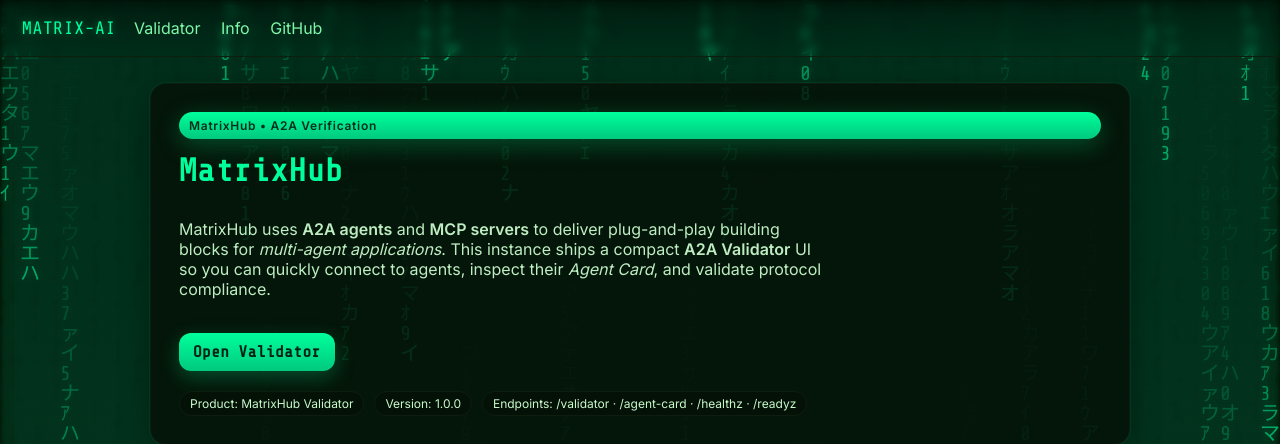
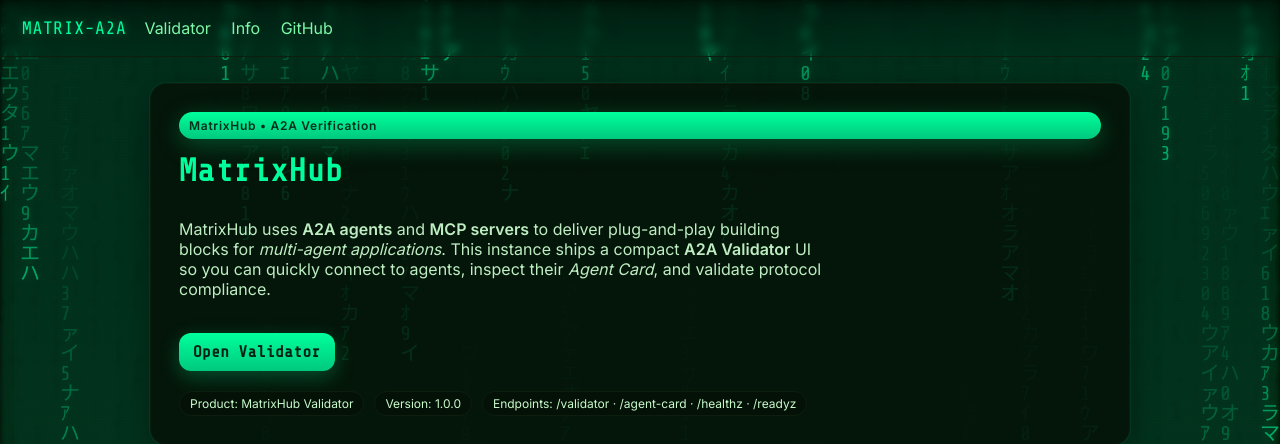
Before and after one commit to agent-matrix/a2a-validator, a FastAPI app: page /home in a window 1280 px wide. Shown: the top 444 px of the page. Run offline with FastAPI, Linux system fonts and the light colour scheme; parts of the project's set-up code (start-up, migrations or seed data) failed here and were passed over.

Commit message:
Update base.html

```diff
--- a/app/templates/base.html
+++ b/app/templates/base.html
@@ -3,7 +3,7 @@
 <head>
     <meta charset="utf-8" />
     <meta name="viewport" content="width=device-width, initial-scale=1" />
-    <title>matrix-ai</title>
+    <title>a2a-validator</title>
 
     <link rel="preconnect" href="https://fonts.googleapis.com">
     <link rel="preconnect" href="https://fonts.gstatic.com" crossorigin>
@@ -133,11 +133,11 @@
     <canvas id="code-rain"></canvas>
 
     <header>
-        <div class="brand">MATRIX-AI</div>
+        <div class="brand">MATRIX-A2A</div>
         <nav>
             <a href="/validator">Validator</a>
             <a href="/home">Info</a>
-            <a href="https://github.com/agent-matrix/matrix-ai" target="_blank" rel="noreferrer" title="Give me a star on GitHub!">GitHub</a>
+            <a href="https://github.com/agent-matrix/a2a-validator" target="_blank" rel="noreferrer" title="Give me a star on GitHub!">GitHub</a>
         </nav>
     </header>
 
```
